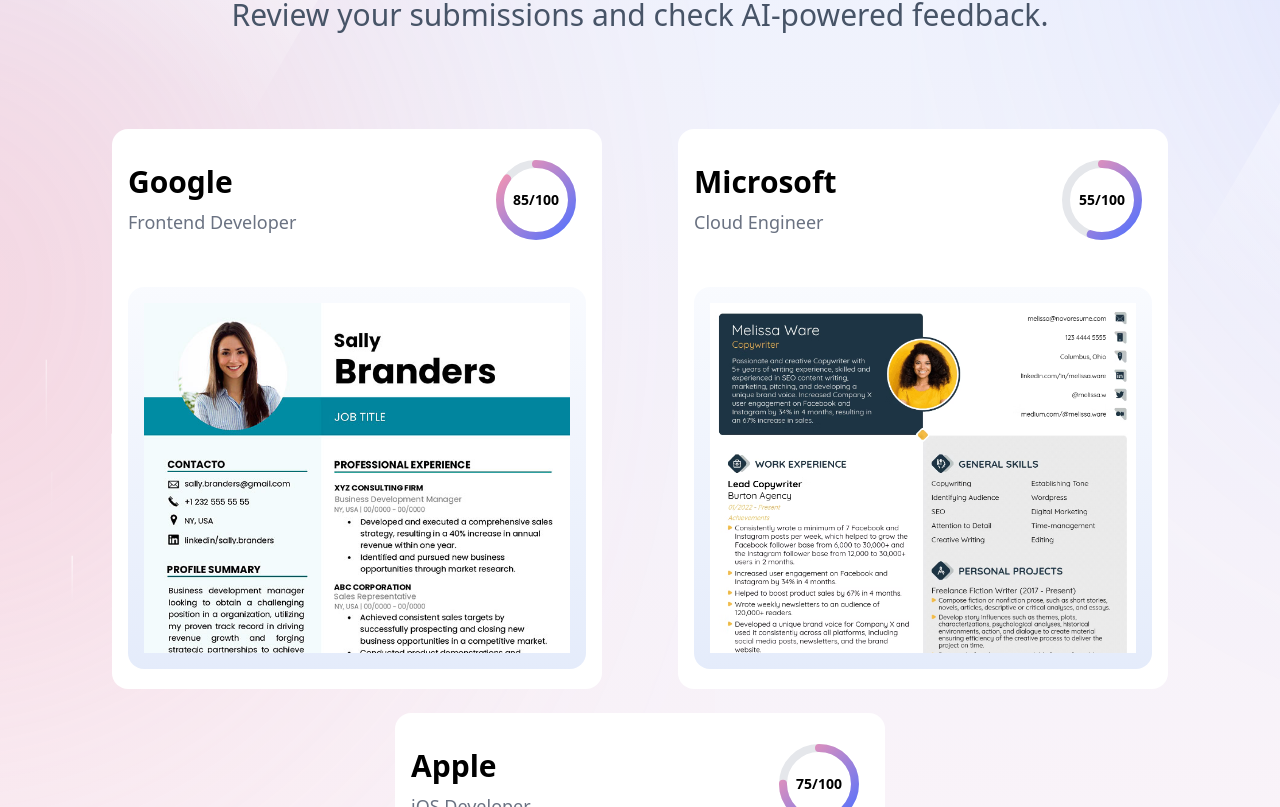
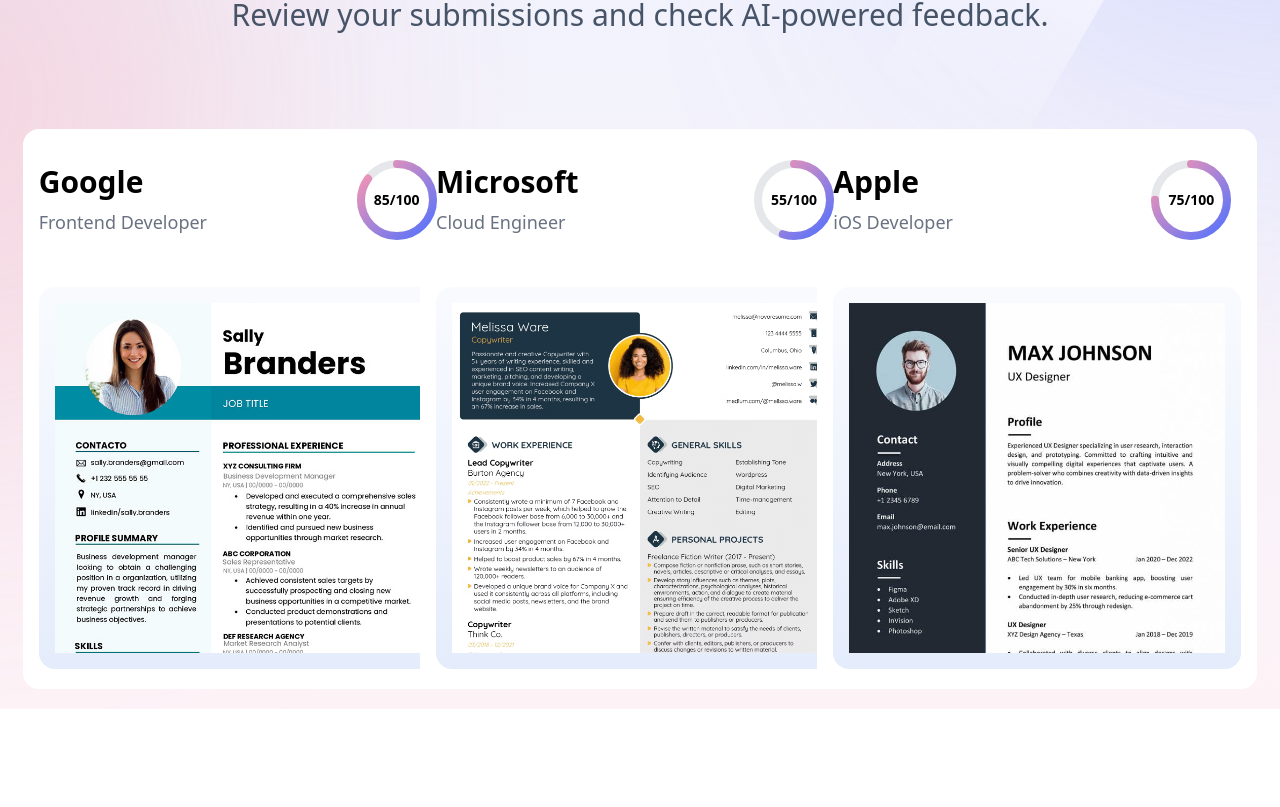
Before and after one commit to tejasekhande1/ai-powered-applicant-tracking-system, a React (Vite) app: page / in a window 1280 px wide. Shown: the part 433-1240 px from the top of the page. After the commit the page ends 1142 px from the top, so only its background shows below. Built offline with nearby package versions, Linux system fonts and the light colour scheme; a web font is replaced by a local one.

Commit message:
Refactor resume cards layout

```diff
--- a/src/App.css
+++ b/src/App.css
@@ -80,12 +80,13 @@
     .page-heading {
         @apply flex flex-col items-center gap-8 max-w-4xl text-center max-sm:gap-4;
     }
+
     .resumes-section {
-        @apply flex flex-wrap max-md:flex-col max-md:gap-4 gap-6 items-start max-md:items-center w-full max-w-[1850px] justify-evenly;
+        @apply grid grid-cols-3 gap-8 w-full max-w-[1850px] max-md:grid-cols-1 justify-items-center;
     }
 
     .resume-card {
-        @apply flex flex-col gap-8 h-[560px] w-[350px] lg:w-[430px] xl:w-[490px] bg-white rounded-2xl p-4;
+        @apply flex flex-col gap-8 h-[560px] w-[350px] lg:w-[410px] xl:w-[440px] bg-white rounded-2xl p-4;
     }
 
     .resume-card-header {
```
